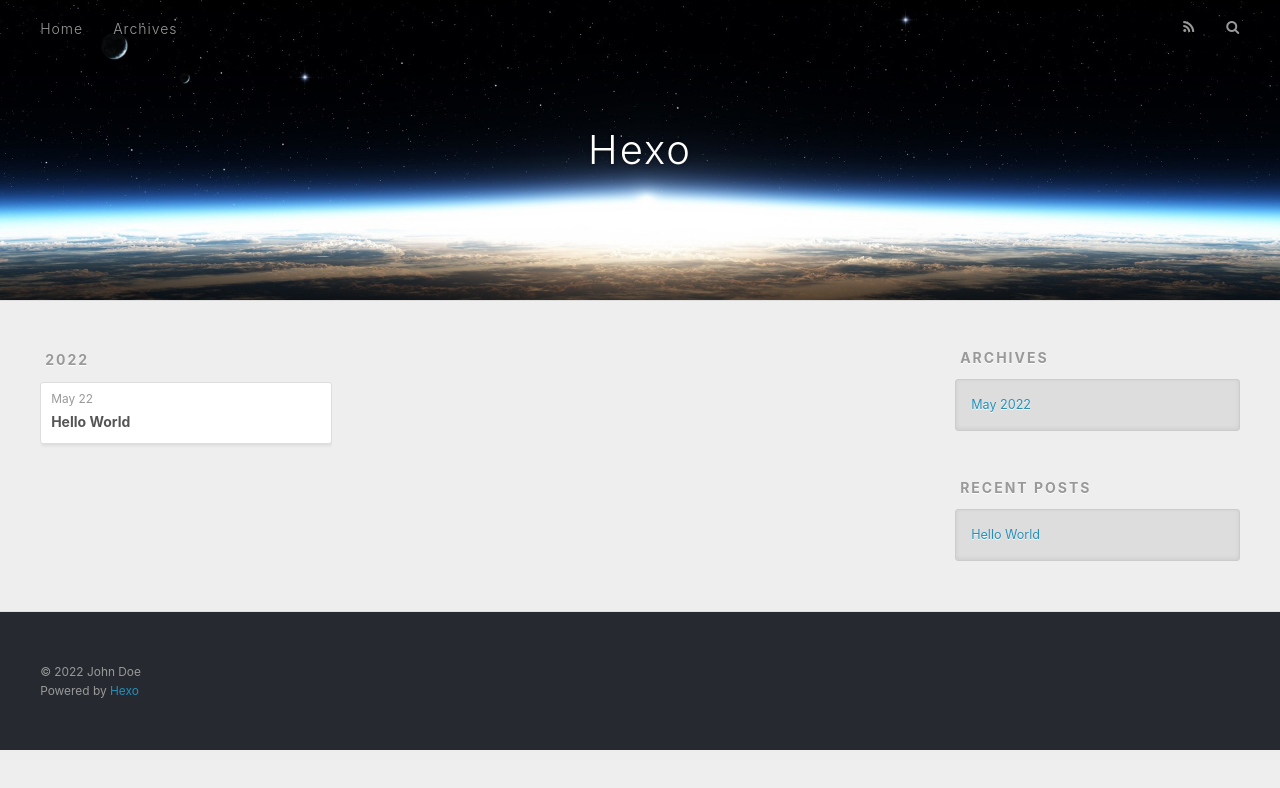
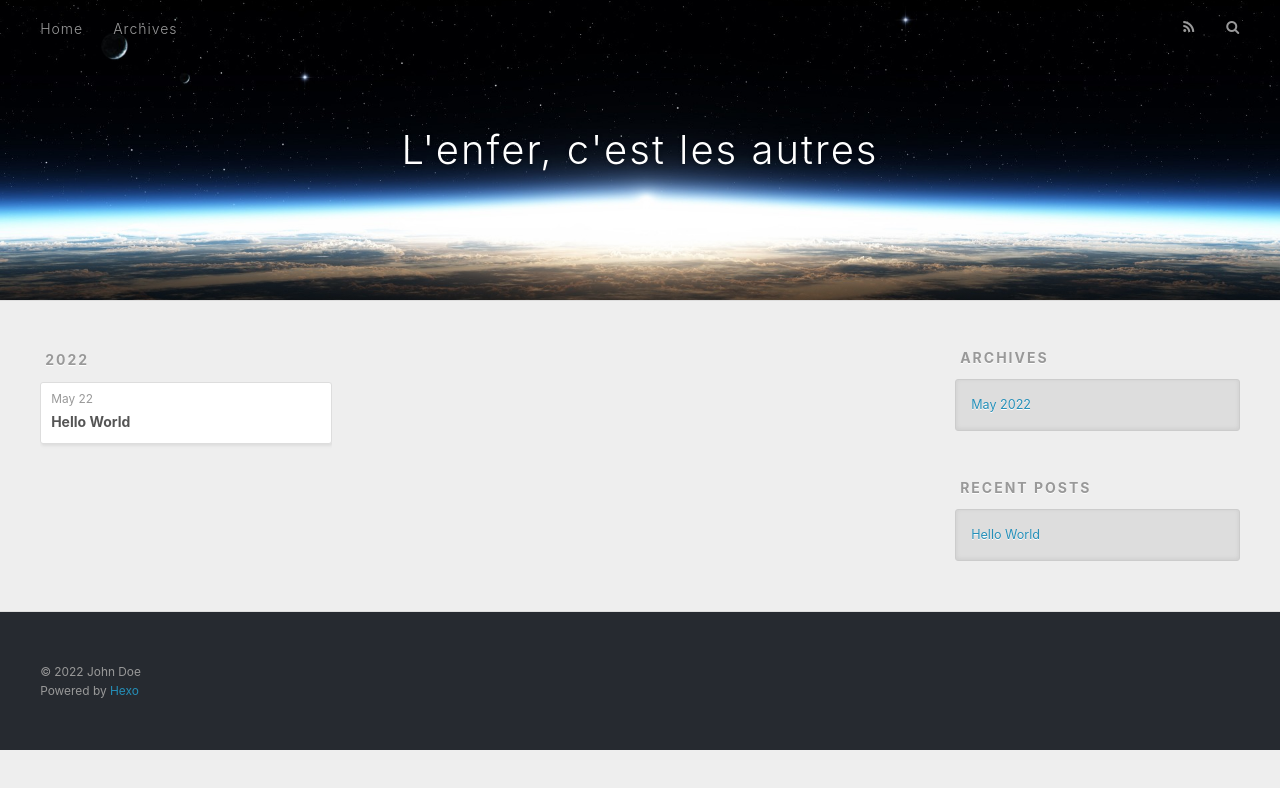
Before and after one commit to hszhixin/hszhixin.github.io, a plain HTML site: page archives/2022/05/index.html in a window 1280 px wide. Drawn offline with nearby package versions, Linux system fonts and the light colour scheme.

Commit message:
Site updated: 2022-05-22 14:26:46

```diff
--- a/archives/2022/05/index.html
+++ b/archives/2022/05/index.html
@@ -5,17 +5,17 @@
 
 
 
-  <title>Archives: 2022/5 | Hexo</title>
+  <title>Archives: 2022/5 | L&#39;enfer, c&#39;est les autres</title>
   <meta name="viewport" content="width=device-width, initial-scale=1, maximum-scale=1">
   <meta property="og:type" content="website">
-<meta property="og:title" content="Hexo">
+<meta property="og:title" content="L&#39;enfer, c&#39;est les autres">
 <meta property="og:url" content="http://example.com/archives/2022/05/index.html">
-<meta property="og:site_name" content="Hexo">
+<meta property="og:site_name" content="L&#39;enfer, c&#39;est les autres">
 <meta property="og:locale" content="en_US">
 <meta property="article:author" content="John Doe">
 <meta name="twitter:card" content="summary">
 
-    <link rel="alternate" href="/atom.xml" title="Hexo" type="application/atom+xml">
+    <link rel="alternate" href="/atom.xml" title="L&#39;enfer, c&#39;est les autres" type="application/atom+xml">
 
 
     <link rel="icon" href="/favicon.png">
@@ -36,7 +36,7 @@
   <div id="header-outer" class="outer">
     <div id="header-title" class="inner">
       <h1 id="logo-wrap">
-        <a href="/" id="logo">Hexo</a>
+        <a href="/" id="logo">L&#39;enfer, c&#39;est les autres</a>
       </h1>
 
     </div>
```
Also changed, not shown: 2022/05/22/hello-world/index.html (+4 -4 lines), archives/2022/index.html (+5 -5 lines), archives/index.html (+5 -5 lines), index.html (+5 -5 lines).
